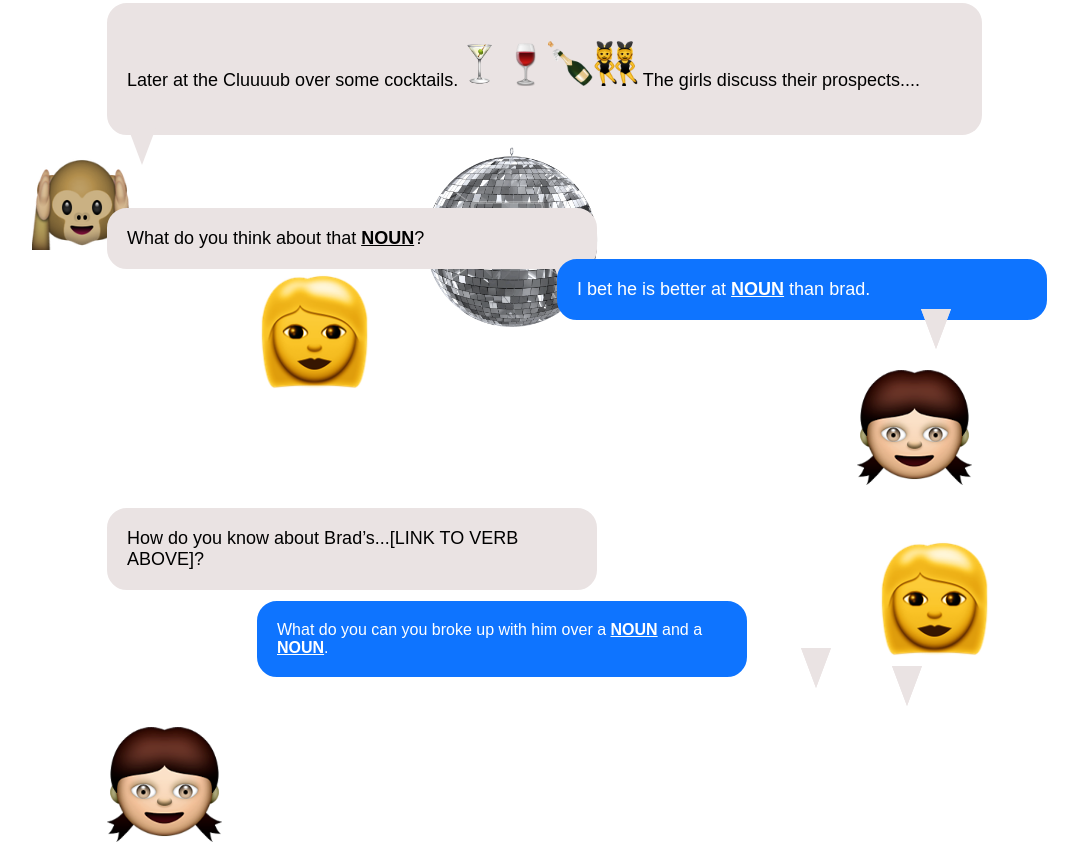
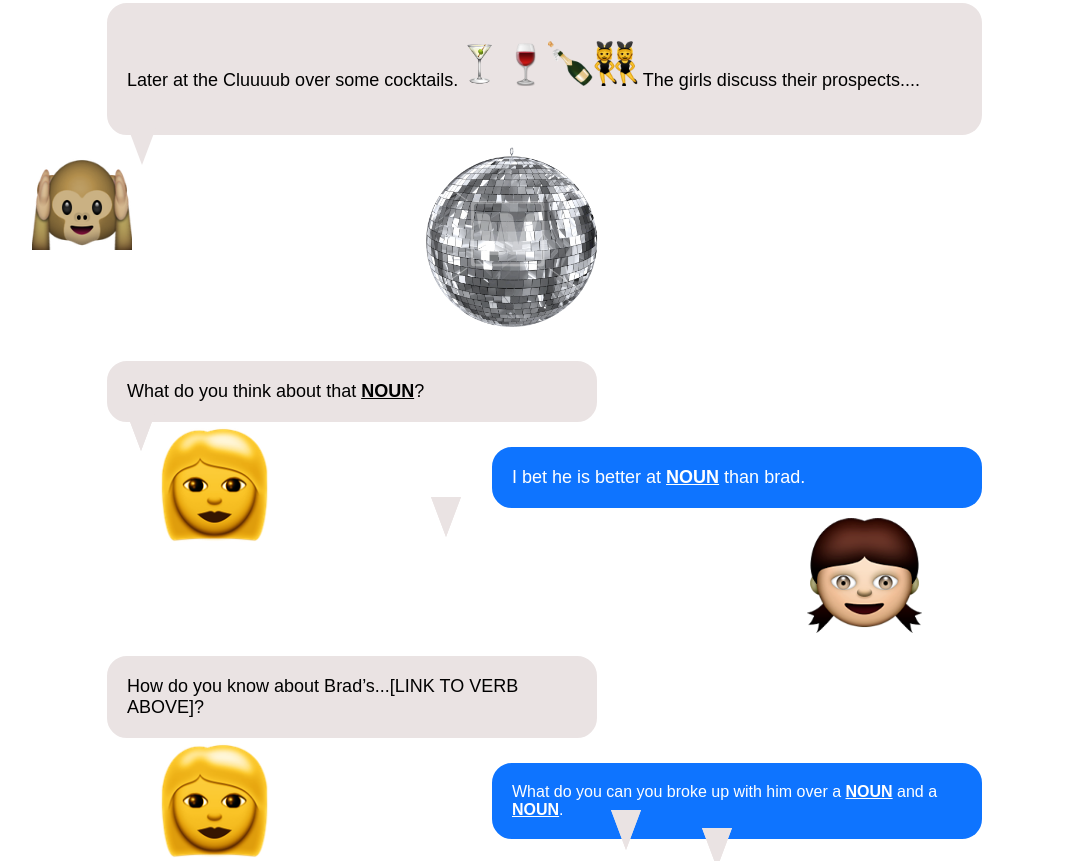
Before and after one commit to jcdaviesauthor/FEWD37, a plain HTML site: page final-project/emoji-girls-night.html in a window 1280 px wide. Shown: the part 1378-2239 px from the top of the page, without its empty margins (43-1121 px from the left). Drawn offline with nearby package versions, Linux system fonts and the light colour scheme.

Commit message:
formating css

```diff
--- a/final-project/emoji-girls-night.css
+++ b/final-project/emoji-girls-night.css
@@ -307,45 +307,8 @@ th{
   width:115px;
 }
 
-/*Brittney image and bubbles*/
-#clubBubbleBrittney1{
-  margin-left: 150px;
-  margin-top: -135px;
-}
 
-#brittneyImage1{
-  margin-left: 300px;
-  margin-top: -45px;
-}
-#clubBubbleBrittney2{
-  margin-left: 150px;
-}
 
-#brittneyImage2{
-  margin-left: 920px;
-  margin-top:-100px;
-}
-
-/*Tiffany Image and Bubbles*/
-
-#tiffanyImage1{
-  margin-left: 900px;
-  margin-top: 0px;
-}
-#clubBubbleTiffany1{
-  margin-left: 600px;
-  margin-top: -135px;
-}
-
-#tiffanyImage2{
-  margin-left: 150px;
-  margin-top: 0px;
-}
-
-#clubBubbleTiffany2{
-  margin-left: 300px;
-  margin-top: -60px;
-}
 
 
 /*//Brittney at the club*/
@@ -372,11 +335,28 @@ th{
   border-left-width: 15px;
   position: absolute;
   bottom: -90px;
-  margin-left: 190px;
+  margin-left: -235px;
 }
 
+/*Brittney image and bubbles*/
+#clubBubbleBrittney1{
+  margin-left: 150px;
+}
 
-/*Bubble at the top*/
+#brittneyImage1{
+  margin-left: 200px;
+  margin-top: -45px;
+}
+#clubBubbleBrittney2{
+  margin-left: 150px;
+}
+
+#brittneyImage2{
+  margin-left: 200px;
+  margin-top:-45px;
+}
+/*blue bubble at the top*/
+
 .clubTiffany{
   background-color: rgb(14,116,255);
   border: 20px solid rgb(14,116,255);
@@ -385,12 +365,34 @@ th{
 /*triangle at bottom*/
 .clubTiffany::before {
   border: 40px solid rgb(14,116,255);
-  border-top-color: rgb(204,48,125);
+  border-top-color: rgb(14,116,255);
   border-right-color: transparent;
   border-bottom-color: transparent;
   border-left-color: transparent;
   border-right-width: 15px;
   border-left-width: 15px;
+  /*margin-left: -900px;*/
+  margin-right: 200px;
+}
+
+/*Tiffany Image and Bubbles*/
+
+#clubBubbleTiffany1{
+  margin-left: 535px;
+  margin-top: -100px;
+}
+#tiffanyImage1{
+  margin-left: 850px;
+  margin-top: -40px;
+}
+#clubBubbleTiffany2{
+  margin-left: 535px;
+  margin-top: -100px;
+}
+
+#tiffanyImage2{
+  margin-left: 850px;
+  margin-top: 0px;
 }
 
 .libsLink{
```
